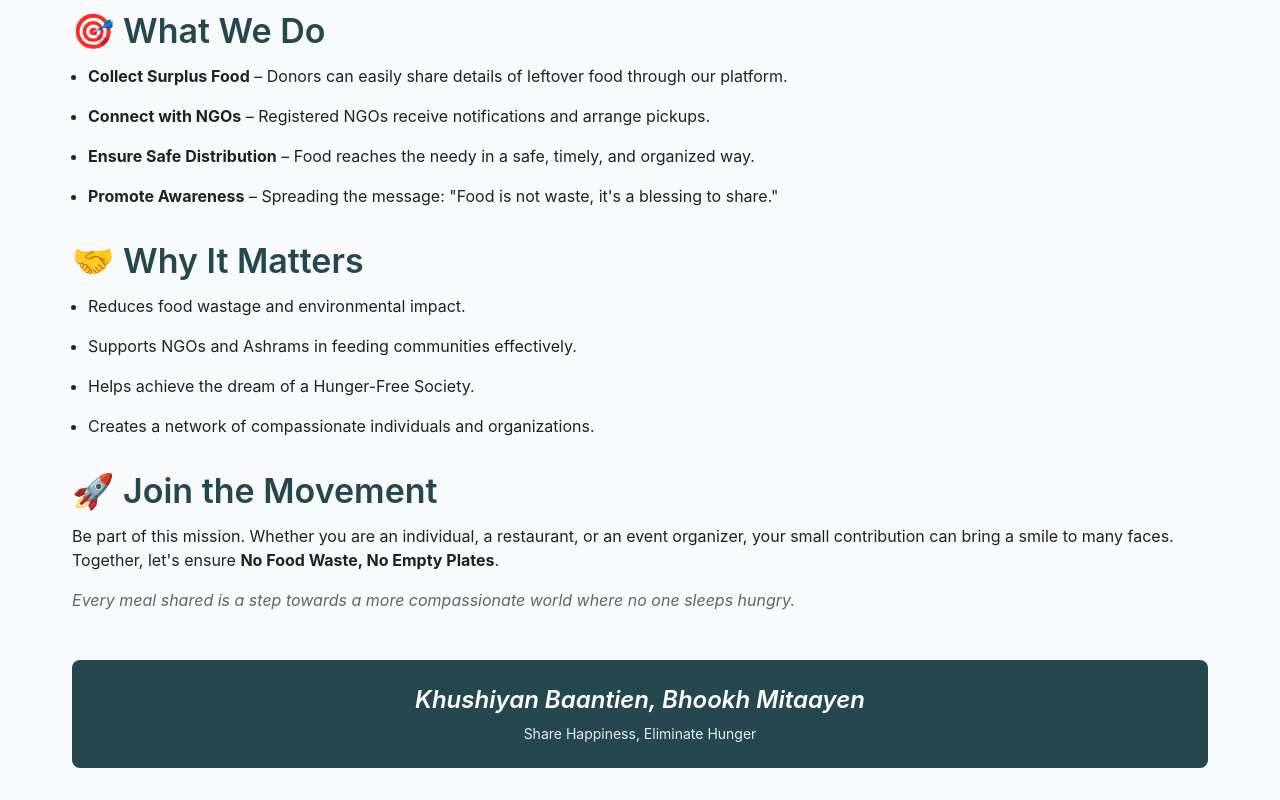
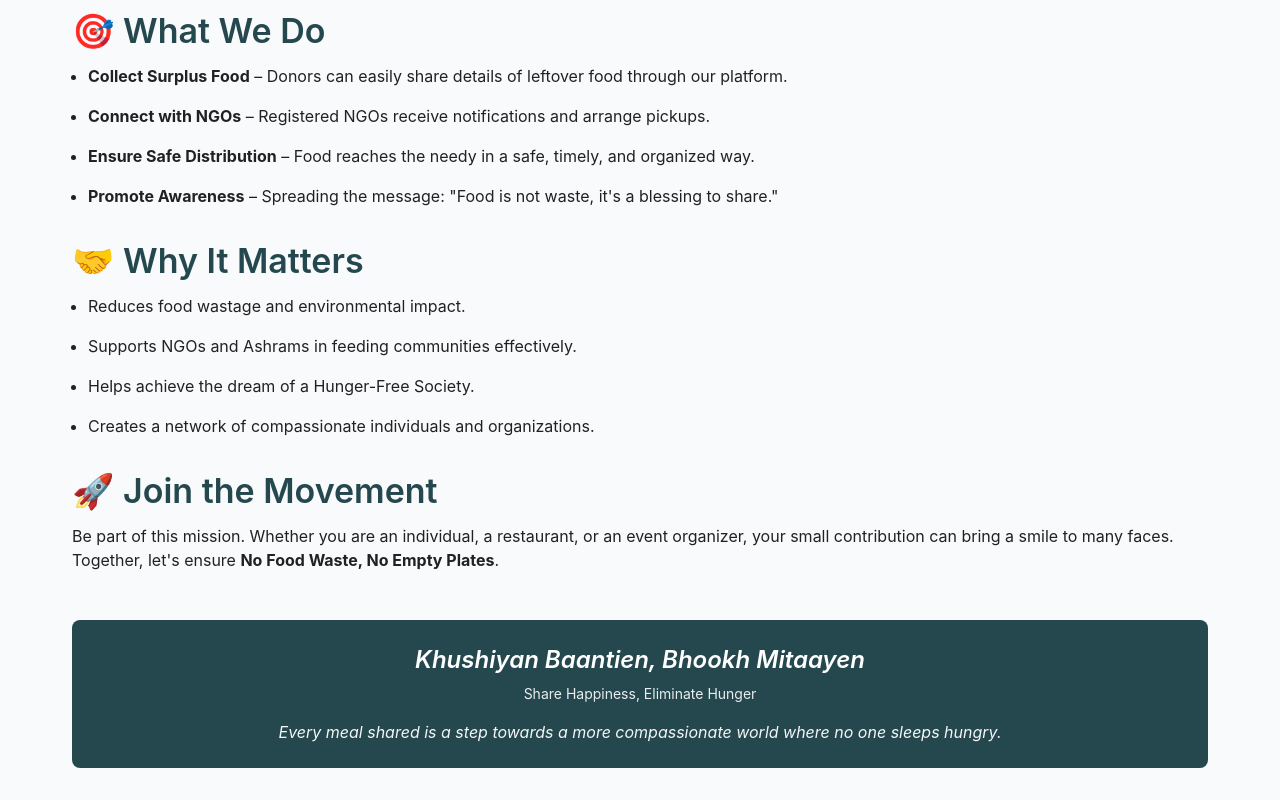
Before and after one commit to sajhathali/sothali, a Next.js app: page /initiative in a window 1280 px wide. Shown: the part 372-1172 px from the top of the page. Built offline with nearby package versions, Linux system fonts and the light colour scheme.

Commit message:
feat: move inspirational quote to highlighted tagline area in Initiative page

```diff
--- a/src/app/initiative/page.tsx
+++ b/src/app/initiative/page.tsx
@@ -64,9 +64,6 @@ export default function InitiativePage() {
         <Typography paragraph>
           Be part of this mission. Whether you are an individual, a restaurant, or an event organizer, your small contribution can bring a smile to many faces. Together, let&apos;s ensure <strong>No Food Waste, No Empty Plates</strong>.
         </Typography>
-        <Typography paragraph sx={{ fontStyle: "italic", color: "text.secondary" }}>
-          Every meal shared is a step towards a more compassionate world where no one sleeps hungry.
-        </Typography>
       </Box>
 
       <Box sx={{ mt: 6, textAlign: "center", py: 3, bgcolor: "primary.main", color: "white", borderRadius: 2 }}>
@@ -76,6 +73,9 @@ export default function InitiativePage() {
         <Typography variant="body2" sx={{ mt: 1, opacity: 0.9 }}>
           Share Happiness, Eliminate Hunger
         </Typography>
+        <Typography variant="body1" sx={{ mt: 2, fontStyle: "italic", opacity: 0.95 }}>
+          Every meal shared is a step towards a more compassionate world where no one sleeps hungry.
+        </Typography>
       </Box>
     </MainContainer>
   );
```
